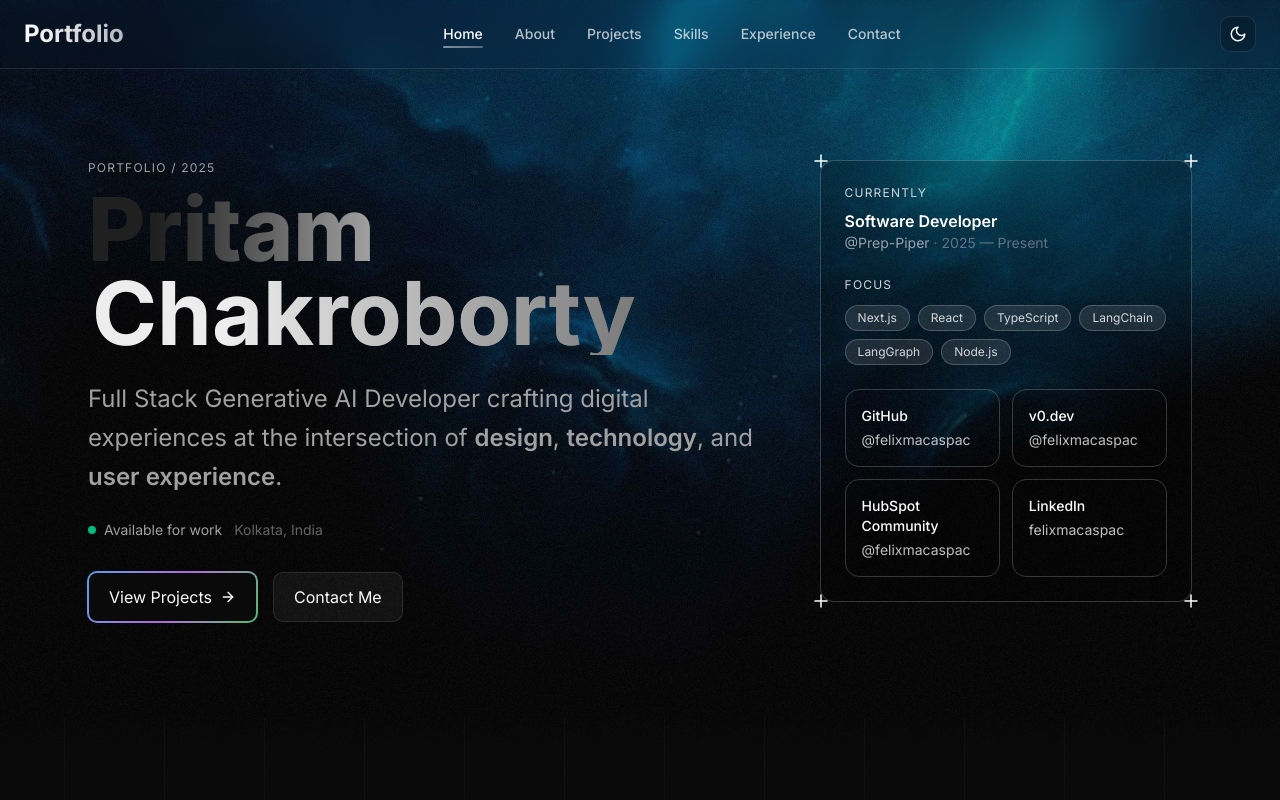
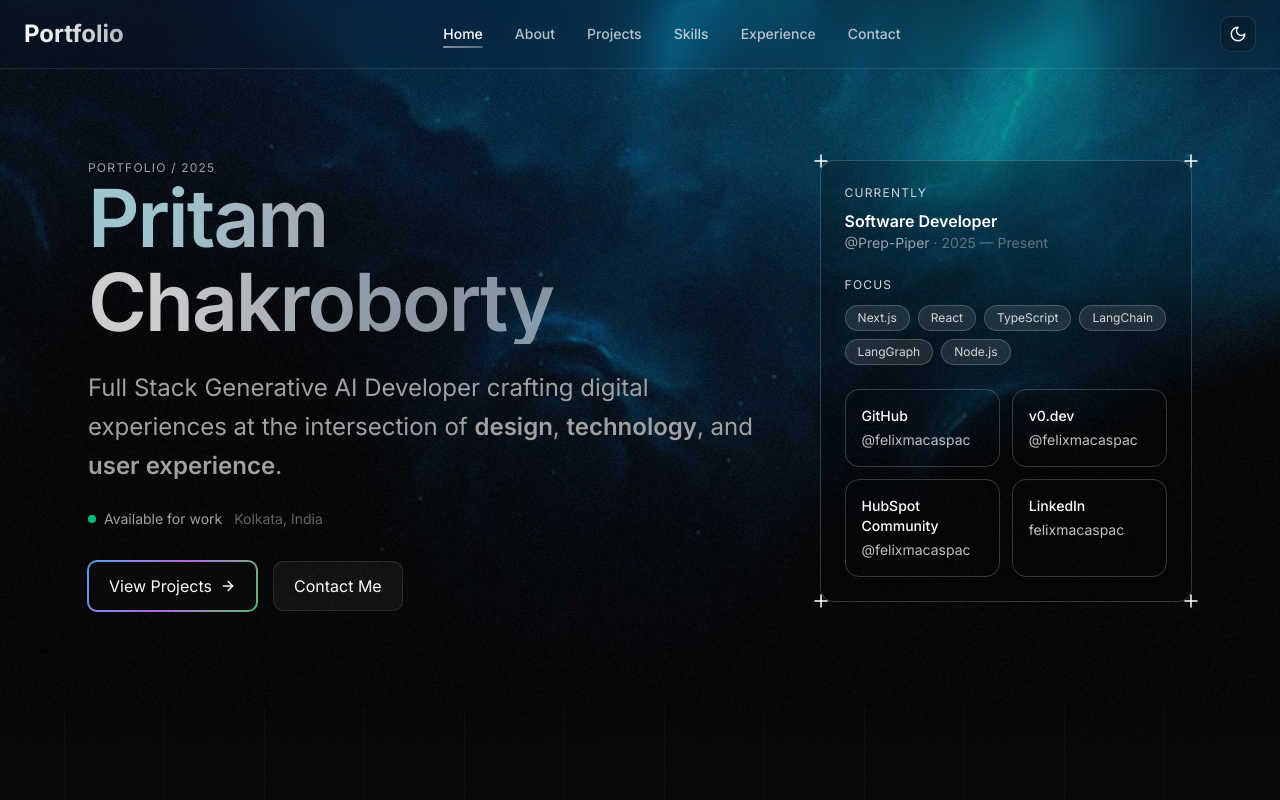
Before and after one commit to anynomous001/generative-ai-portfolio, a Next.js app: page / in a window 1280 px wide. Shown: the top 800 px of the page. Built offline with nearby package versions, Linux system fonts and the light colour scheme.

Commit message:
font size updated

```diff
--- a/app/page.tsx
+++ b/app/page.tsx
@@ -75,12 +75,35 @@ export default function HomePage() {
             <div>
               <p className="text-xs tracking-widest text-muted-foreground">PORTFOLIO / 2025</p>
               {/* <h1 className=" mt-3 leading-[0.9] text-6xl md:text-[5rem] lg:text-[6rem] font-extrabold text-white">
-              <span className="block">Pritam</span>
-              <span className="block text-chroma">Chakroborty</span>
+                <span className="block">Pritam</span>
+                <span className="block text-chroma">Chakroborty</span>
+              </h1> */}
 
-            </h1> */}
+              <h1
+                className="font-sans font-semibold  text-6xl md:text-[5rem] lg:text-[6rem]lg:text-[75px] leading-[1.05] tracking-tight flex items-center"
+                style={{
+                  background: "linear-gradient(90deg, rgba(185,230,240,0.85) 10%, rgba(234,224,236,0.7) 40%, rgba(255,255,255,0.5) 60%, rgba(180,203,230,0.85) 90%)",
+                  WebkitBackgroundClip: "text",
+                  WebkitTextFillColor: "transparent",
+                  color: "transparent"
+                }}
+              >
+                <span className="block">Pritam</span>
 
-              <h1 className="mt-3 leading-[0.95] text-5xl sm:text-5xl md:text-6xl lg:text-[5.5rem] font-extrabold "
+              </h1>
+              <h1 className="font-sans font-semibold  text-6xl md:text-[5rem] lg:text-[6rem]lg:text-[75px] leading-[1.05] tracking-tight flex items-center"
+                style={{
+                  background: "linear-gradient(90deg, rgba(255,255,255,0.8) 10%, rgba(202,218,232,0.7) 40%, rgba(217,227,233,0.6) 70%, rgba(121,156,210,0.9) 100%)",
+                  WebkitBackgroundClip: "text",
+                  WebkitTextFillColor: "transparent",
+                  color: "transparent"
+                }}
+              >
+                Chakroborty
+              </h1>
+
+
+              {/* <h1 className="font-sans font-semibold  text-6xl md:text-[5rem] lg:text-[6rem]lg:text-[75px] leading-[1.05] tracking-tight flex items-center "
                 style={{
                   background: "linear-gradient(90deg,#202020 10%,#c6c6c6 50%,#202020 90%)",
                   WebkitBackgroundClip: "text",
@@ -88,7 +111,7 @@ export default function HomePage() {
                   color: "transparent"
                 }}
               >
-                Pritam <span className="ml-1 font-bold block"
+                Pritam  <br />  <span className="ml-1 font-bold"
                   style={{
                     background: "linear-gradient(90deg,#ededed 20%,#515151 100%)",
                     WebkitBackgroundClip: "text",
@@ -96,7 +119,8 @@ export default function HomePage() {
                     color: "transparent"
                   }}
                 > Chakroborty</span>
-              </h1>
+              </h1> */}
+
               <p className="  mt-6 text-lg md:text-xl lg:text-2xl text-muted-foreground leading-relaxed">
                 Full Stack Generative AI Developer crafting digital experiences at the intersection of{" "}
                 <span className="font-semibold">design</span>, <span className="font-semibold">technology</span>, and{" "}
```
